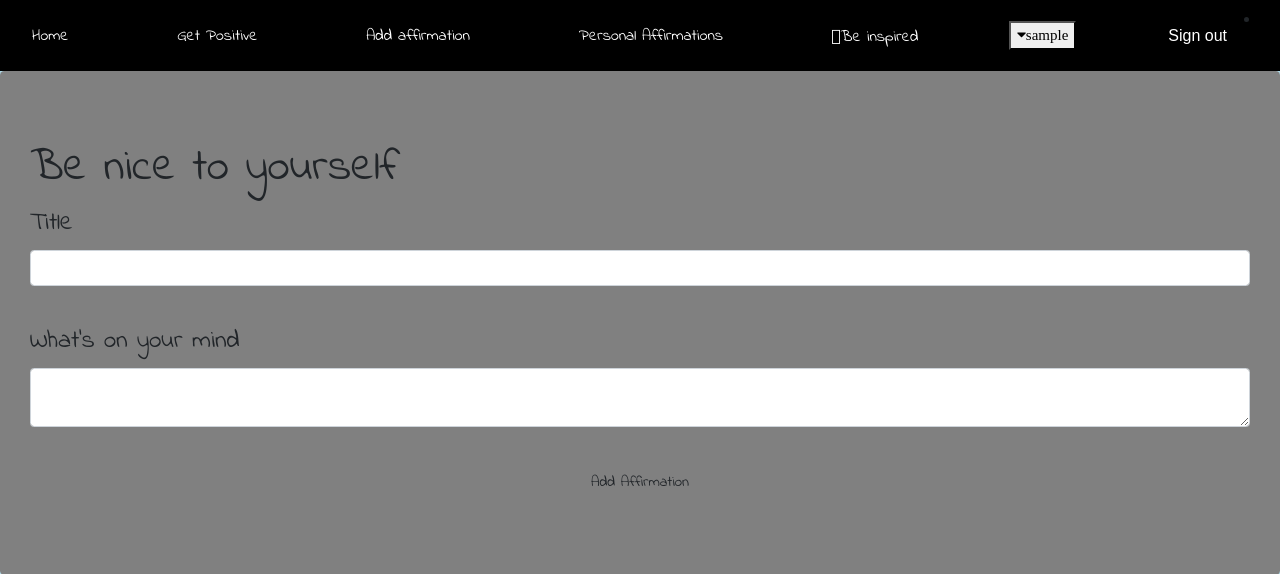
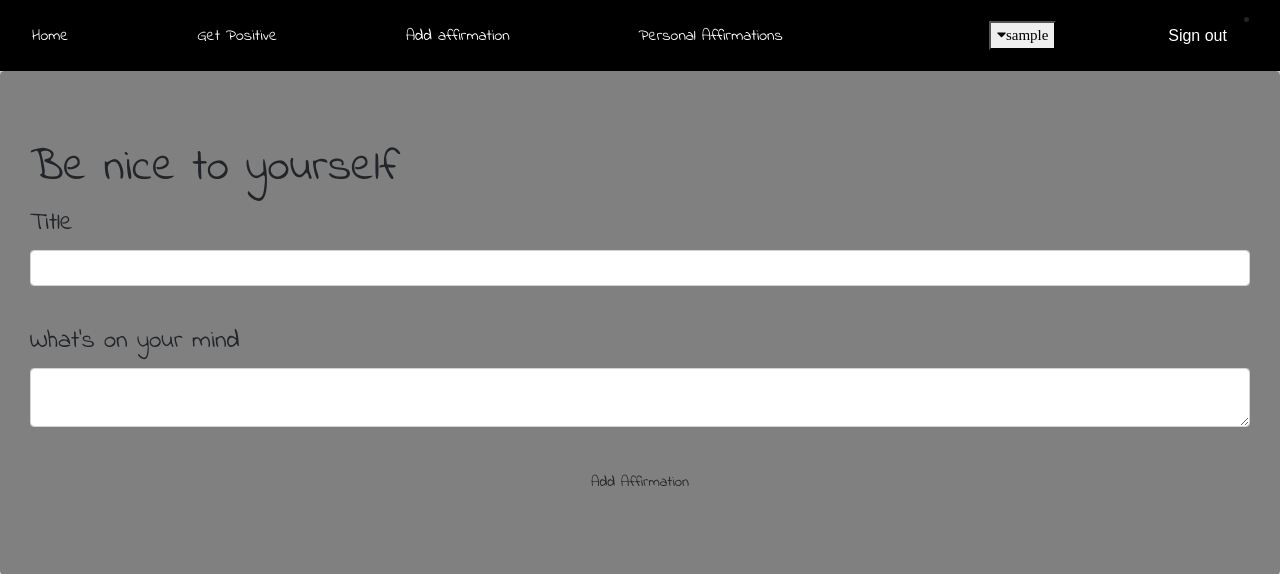
Before and after one commit to ALKEMIA-CHARLES/Feeling-app, a Flask app: page /addaffirmation in a window 1280 px wide. Shown: the top 574 px of the page. Run offline with Flask 2, Linux system fonts and the light colour scheme; the visitor is signed in with stand-in values (Sample User, id 1); data comes from the database, SQL or seed files in the repository; some libraries are stand-ins or nearby versions; some web fonts are replaced.

```diff
--- a/app/templates/base.html
+++ b/app/templates/base.html
@@ -28,8 +28,7 @@
     <a class="nav-item nav-link" href="{{url_for('main.affirmations_list')}}"
       style=" font-family: 'Indie Flower', cursive; ">Personal Affirmations</a>
     <div class="dropdown">
-      <button class="dropbtn"><i class="fa fa-caret-down" style=" font-family: 'Indie Flower', cursive; ">Be
-          inspired</i></button>
+
       <div class="dropdown-content">
         <a href="#">Custom</a>
         <a href="#">Pre made</a>
```
